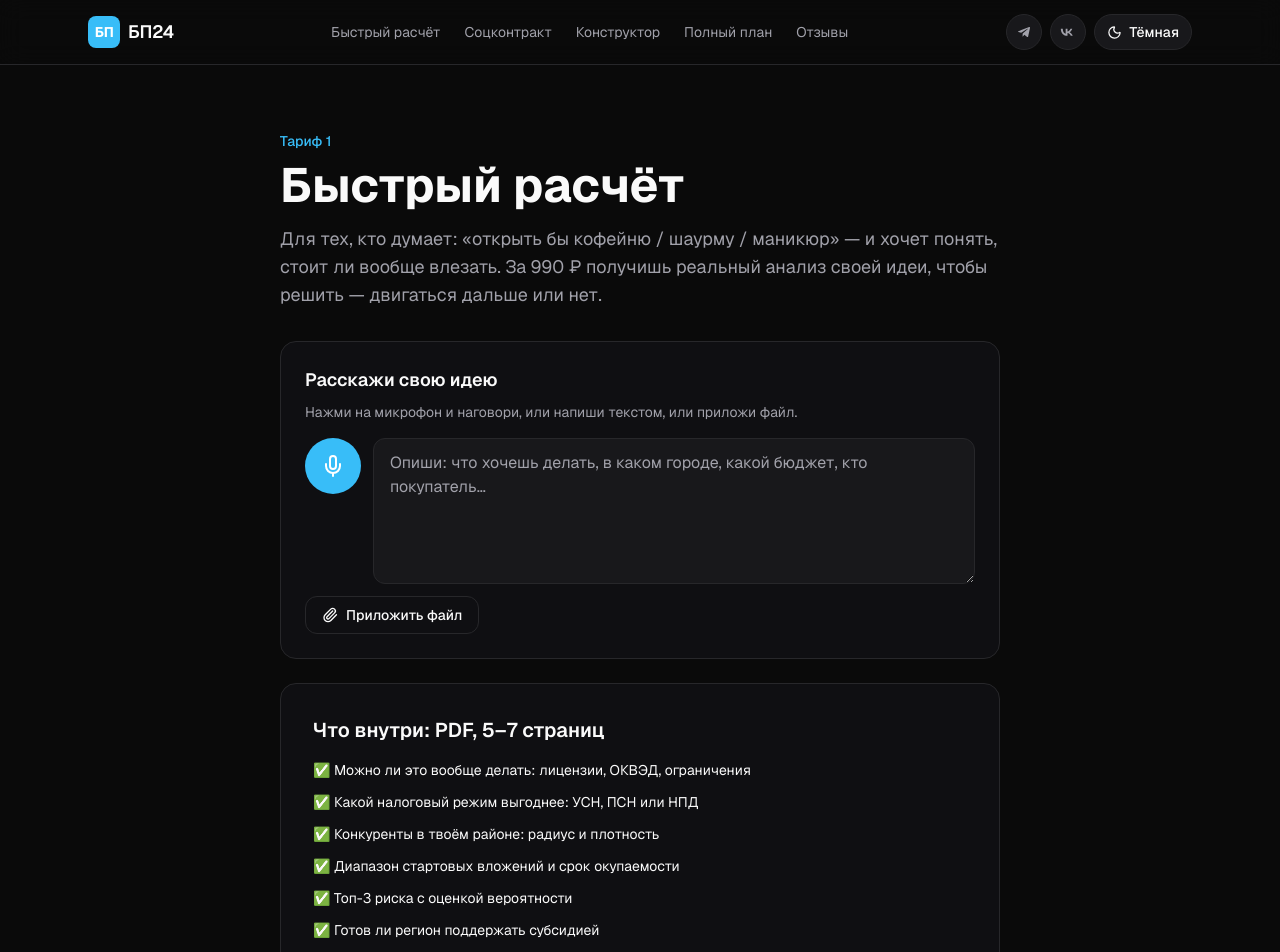
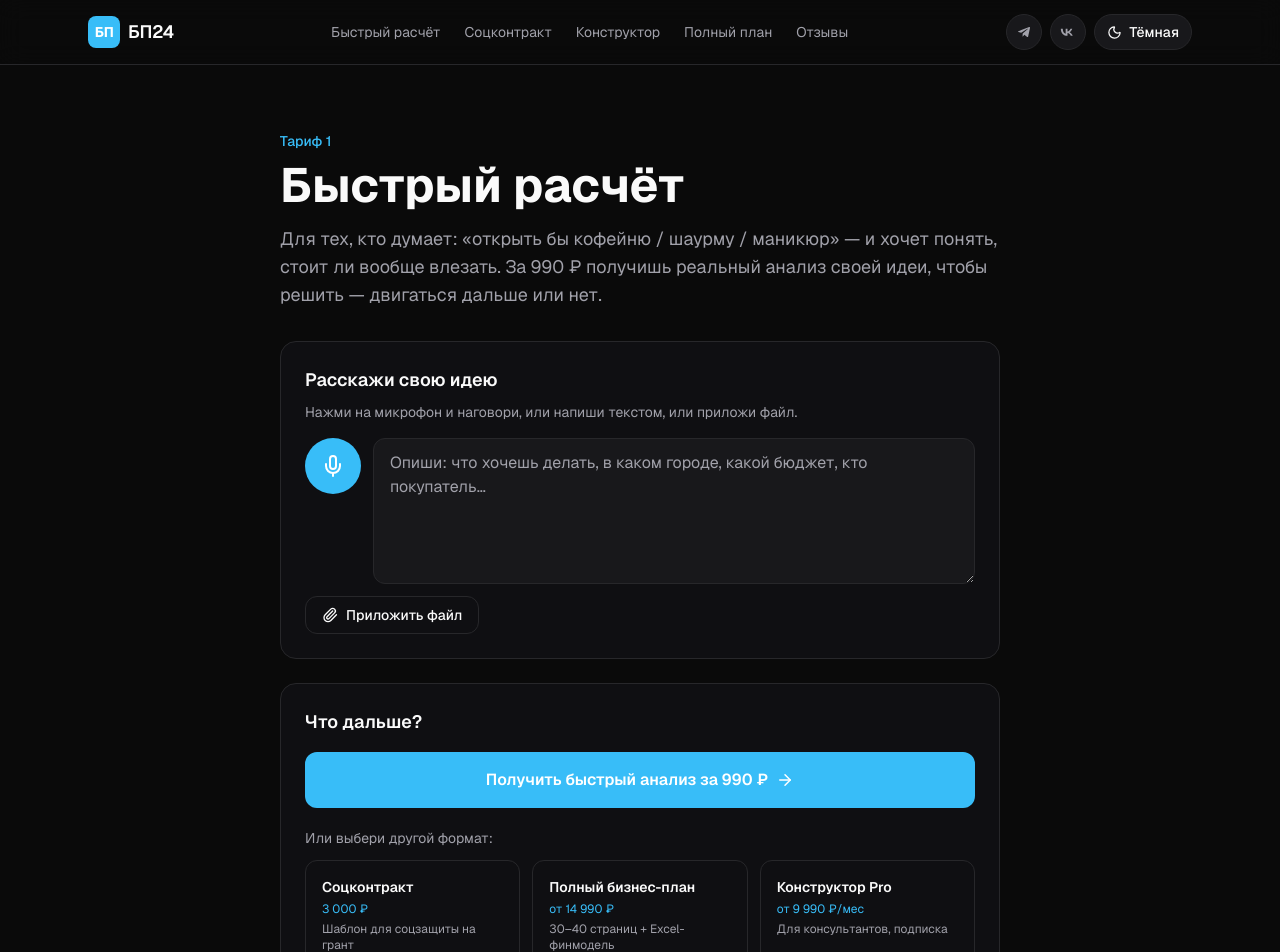
Before and after one commit to kristall2002-art/gotovyplan, a Next.js app: page /gotovyplan/quick in a window 1280 px wide. Shown: the top 952 px of the page. Built offline with nearby package versions, Linux system fonts and the light colour scheme.

Commit message:
feat: add NextStep block on /quick — CTA scroll to form + tariff alternatives
Fix Web Speech API recognition: avoid duplicate finals via finalIdxRef.
Anchor #order-form for smooth scroll.

```diff
--- a/app/quick/page.tsx
+++ b/app/quick/page.tsx
@@ -2,6 +2,7 @@
 
 import { useState } from "react";
 import { IdeaInput } from "@/components/IdeaInput";
+import { NextStep } from "@/components/NextStep";
 import { OrderForm } from "@/components/OrderForm";
 
 export default function QuickPage() {
@@ -21,6 +22,31 @@ export default function QuickPage() {
       </p>
 
       <IdeaInput value={idea} onChange={setIdea} onFileChange={setFile} />
+
+      <NextStep
+        currentLabel="Получить быстрый анализ"
+        currentPrice="990 ₽"
+        others={[
+          {
+            href: "/soc",
+            title: "Соцконтракт",
+            price: "3 000 ₽",
+            hint: "Шаблон для соцзащиты на грант",
+          },
+          {
+            href: "/full",
+            title: "Полный бизнес-план",
+            price: "от 14 990 ₽",
+            hint: "30–40 страниц + Excel-финмодель",
+          },
+          {
+            href: "/pro",
+            title: "Конструктор Pro",
+            price: "от 9 990 ₽/мес",
+            hint: "Для консультантов, подписка",
+          },
+        ]}
+      />
 
       <div className="rounded-2xl border border-[var(--card-border)] bg-[var(--card-bg)] p-8 mb-8">
         <h2 className="text-xl font-semibold mb-4">
--- a/components/IdeaInput.tsx
+++ b/components/IdeaInput.tsx
@@ -13,11 +13,18 @@ type SR = {
   lang: string;
   continuous: boolean;
   interimResults: boolean;
-  onresult: ((e: { resultIndex: number; results: ArrayLike<{ isFinal: boolean; 0: { transcript: string } }> }) => void) | null;
+  maxAlternatives: number;
+  onresult:
+    | ((e: {
+        resultIndex: number;
+        results: ArrayLike<{ isFinal: boolean; 0: { transcript: string } }>;
+      }) => void)
+    | null;
   onerror: ((e: { error: string }) => void) | null;
   onend: (() => void) | null;
   start: () => void;
   stop: () => void;
+  abort: () => void;
 };
 
 declare global {
@@ -32,14 +39,18 @@ export function IdeaInput({ value, onChange, onFileChange }: Props) {
   const [supported, setSupported] = useState(true);
   const [error, setError] = useState<string | null>(null);
   const [file, setFile] = useState<File | null>(null);
+
   const recRef = useRef<SR | null>(null);
-  const baseTextRef = useRef<string>("");
+  // Текст до начала записи (то что уже было в textarea).
+  const prefixRef = useRef<string>("");
+  // Накопленный финальный распознанный текст за текущую сессию.
+  const finalRef = useRef<string>("");
+  // До какого индекса в e.results мы уже подняли final.
+  const finalIdxRef = useRef<number>(0);
 
   useEffect(() => {
     const Ctor = window.SpeechRecognition || window.webkitSpeechRecognition;
-    if (!Ctor) {
-      setSupported(false);
-    }
+    if (!Ctor) setSupported(false);
   }, []);
 
   function start() {
@@ -49,37 +60,65 @@ export function IdeaInput({ value, onChange, onFileChange }: Props) {
       setSupported(false);
       return;
     }
+
     const rec = new Ctor();
     rec.lang = "ru-RU";
     rec.continuous = true;
     rec.interimResults = true;
-    baseTextRef.current = value ? value + " " : "";
+    rec.maxAlternatives = 1;
+
+    prefixRef.current = value ? value.replace(/\s+$/, "") + " " : "";
+    finalRef.current = "";
+    finalIdxRef.current = 0;
 
     rec.onresult = (e) => {
+      // Каждое событие приносит весь массив results с начала сессии.
+      // resultIndex — индекс первого результата, который изменился в этом событии.
+      // Считаем интерим из всего массива (последний интерим всегда актуален).
+      // Final аккумулируем только раз — отслеживая finalIdxRef.
       let interim = "";
-      let final = "";
-      for (let i = e.resultIndex; i < e.results.length; i++) {
-        const t = e.results[i][0].transcript;
-        if (e.results[i].isFinal) final += t;
-        else interim += t;
+      const len = e.results.length;
+      for (let i = 0; i < len; i++) {
+        const r = e.results[i];
+        const t = r[0].transcript;
+        if (r.isFinal) {
+          if (i >= finalIdxRef.current) {
+            finalRef.current += t;
+            finalIdxRef.current = i + 1;
+          }
+        } else {
+          interim += t;
+        }
       }
-      if (final) baseTextRef.current += final;
-      onChange((baseTextRef.current + interim).trimStart());
+      onChange(prefixRef.current + finalRef.current + interim);
     };
-    rec.onerror = (e) => {
-      setError(`Ошибка распознавания: ${e.error}`);
+
+    rec.onerror = (ev) => {
+      if (ev.error === "no-speech" || ev.error === "aborted") return;
+      setError(`Ошибка распознавания: ${ev.error}`);
+    };
+
+    rec.onend = () => {
+      // Очищаем хвостовой interim — оставляем только final.
+      onChange(prefixRef.current + finalRef.current);
       setRecording(false);
     };
-    rec.onend = () => setRecording(false);
 
     recRef.current = rec;
-    rec.start();
-    setRecording(true);
+    try {
+      rec.start();
+      setRecording(true);
+    } catch (err) {
+      setError(`Не удалось включить микрофон: ${(err as Error).message}`);
+    }
   }
 
   function stop() {
-    recRef.current?.stop();
+    const r = recRef.current;
     recRef.current = null;
+    if (r) {
+      r.stop();
+    }
     setRecording(false);
   }
 
--- /dev/null
+++ b/components/NextStep.tsx
@@ -0,0 +1,55 @@
+"use client";
+
+import { ArrowRight } from "lucide-react";
+
+interface Tariff {
+  href: string;
+  title: string;
+  price: string;
+  hint: string;
+}
+
+interface Props {
+  currentLabel: string;
+  currentPrice: string;
+  others: Tariff[];
+}
+
+export function NextStep({ currentLabel, currentPrice, others }: Props) {
+  function scrollToForm() {
+    const el = document.getElementById("order-form");
+    if (el) el.scrollIntoView({ behavior: "smooth", block: "start" });
+  }
+
+  return (
+    <div className="rounded-2xl border border-[var(--card-border)] bg-[var(--card-bg)] p-6 mb-6">
+      <h3 className="text-lg font-semibold mb-4">Что дальше?</h3>
+
+      <button
+        type="button"
+        onClick={scrollToForm}
+        className="w-full px-6 py-4 rounded-xl bg-[var(--accent)] text-white font-semibold flex items-center justify-center gap-2 hover:opacity-90 transition-opacity mb-5"
+      >
+        {currentLabel} за {currentPrice}
+        <ArrowRight size={18} />
+      </button>
+
+      <p className="text-sm text-[var(--muted)] mb-3">
+        Или выбери другой формат:
+      </p>
+      <div className="grid sm:grid-cols-3 gap-3">
+        {others.map((t) => (
+          <a
+            key={t.href}
+            href={t.href}
+            className="block p-4 rounded-xl border border-[var(--border)] hover:border-[var(--accent)] hover:bg-[var(--muted-bg)] transition-all"
+          >
+            <div className="text-sm font-semibold mb-1">{t.title}</div>
+            <div className="text-xs text-[var(--accent)] mb-1">{t.price}</div>
+            <div className="text-xs text-[var(--muted)]">{t.hint}</div>
+          </a>
+        ))}
+      </div>
+    </div>
+  );
+}
--- a/components/OrderForm.tsx
+++ b/components/OrderForm.tsx
@@ -36,7 +36,7 @@ export function OrderForm({ buttonLabel, basePrice, tariff }: Props) {
   }
 
   return (
-    <div className="rounded-2xl border border-[var(--card-border)] bg-[var(--card-bg)] p-6">
+    <div id="order-form" className="rounded-2xl border border-[var(--card-border)] bg-[var(--card-bg)] p-6 scroll-mt-24">
       <div className="space-y-3 mb-4">
         <input
           type="text"
```
